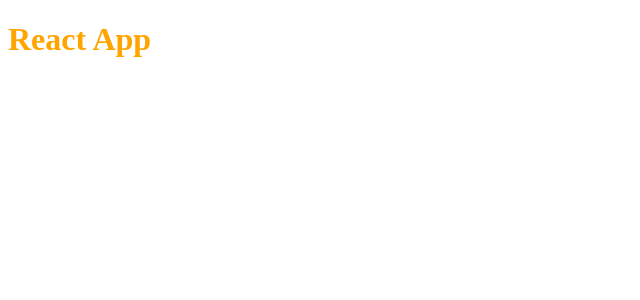
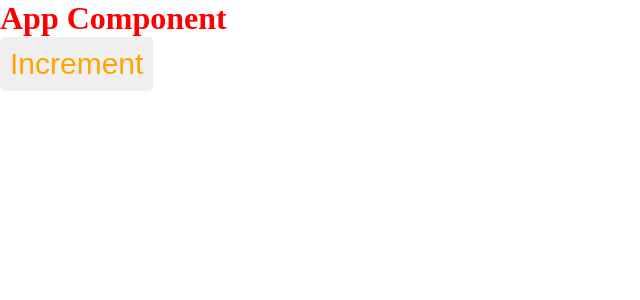
Before and after one commit to vadimObanin/fsd, a React app: page / in a window 1280 px wide. Shown: the top 300 px of the page, without its empty margins (0-640 px from the left). Built offline with nearby package versions, Linux system fonts and the light colour scheme.

Commit message:
feat: добавить поддержку .scss и module.scss

```diff
--- a/components/App.scss
+++ /dev/null
@@ -1,3 +0,0 @@
-h1 {
-  color: orange;
-}
--- a/components/App.tsx
+++ /dev/null
@@ -1,7 +0,0 @@
-import './App.scss'
-
-export const App = () => {
-    return (
-        <h1>React App</h1>
-    )
-}
--- /dev/null
+++ b/src/App.tsx
@@ -0,0 +1,11 @@
+import {Counter} from "./components/Counter";
+import './index.scss';
+
+export const App = () => {
+    return (
+        <>
+            <h1 className={'app'}>App Component</h1>
+            <Counter/>
+        </>
+    )
+}
--- /dev/null
+++ b/src/components/Counter.module.scss
@@ -0,0 +1,7 @@
+.btn {
+  font-size: 30px;
+  color: orange;
+  padding: 10px;
+  border: none;
+  border-radius: 5px;
+}
--- /dev/null
+++ b/src/components/Counter.tsx
@@ -0,0 +1,7 @@
+import classes from './Counter.module.scss'
+
+export const Counter = () => {
+    return (
+        <button className={classes.btn}>Increment</button>
+    )
+}
--- /dev/null
+++ b/src/index.scss
@@ -0,0 +1,9 @@
+* {
+  margin: 0;
+  padding: 0;
+  box-sizing: border-box;
+}
+
+.app {
+  color: red;
+}
--- a/src/index.tsx
+++ b/src/index.tsx
@@ -1,5 +1,5 @@
-import { createRoot } from "react-dom/client";
-import {App} from "../components/App";
+import {createRoot} from "react-dom/client";
+import {App} from "./App";
 
 const root = createRoot(document.getElementById("root")!);
 root.render(<App/>);
```
Also changed, not shown: src/global.d.ts (added, +8 -0 lines), 1 other file (tests, documents, lock files or other folders).
